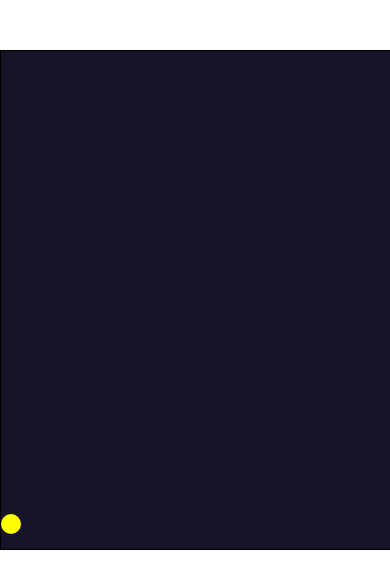
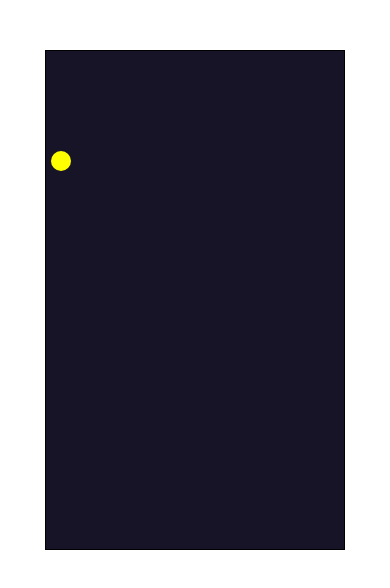
Before and after one commit to waleedsalah07/bird-game, a plain HTML site: page index.html in a window 390 px wide. Drawn offline with Linux system fonts and the light colour scheme.

Commit message:
css modified

```diff
--- a/index.html
+++ b/index.html
@@ -8,10 +8,10 @@
   <link rel="stylesheet" href="test.css">
 </head>
 <body>
-   <div id="game">
+   <div id="game" class="game">
         <div id="obstacle"></div>
         <div id="hole"></div>
-        <div id="bird"></div>
+        <div id="bird" class="bird"></div>
     </div>
   <script src="test.js"></script>
 </body>
--- a/test.css
+++ b/test.css
@@ -62,3 +62,24 @@
   border-radius: 50%;
   z-index: 3;
 }
+
+@media screen and (max-width:420px){
+
+  .game{
+    max-width:300px ;
+
+  }
+  .bird{
+    margin-left: 5px;
+  }
+  }
+  @media screen and (max-width:300px){
+
+    .game{
+      max-width:200px ;
+
+    }
+    .bird{
+      margin-left: 5px;
+    }
+    }
```
Also changed, not shown: test.js (+1 -57 lines).
